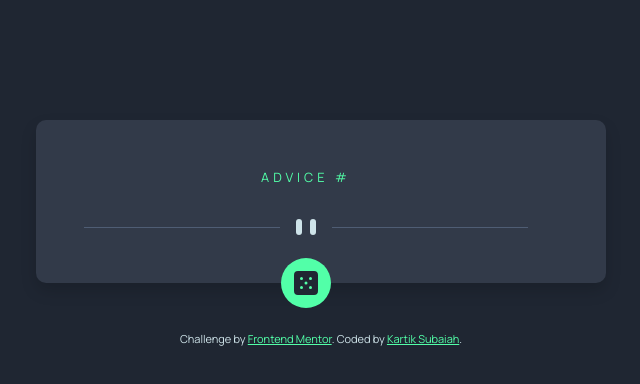
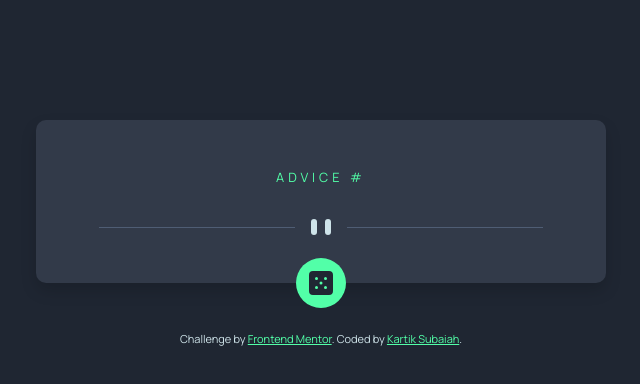
Before and after one commit to kartiksubaiah/Advice-generator-app_Frontendmentor.io, a plain HTML site: page index.html in a window 1280 px wide. Shown: the whole page, without its empty margins (319-959 px from the left). Drawn offline with nearby package versions, Linux system fonts and the light colour scheme.

Commit message:
Update index.html
centered the content

```diff
--- a/index.html
+++ b/index.html
@@ -30,7 +30,7 @@
 
   <div class="container">
     <div class="row justify-content-center">
-      <div class="col-md-6 shadow p-5 mb-5 bg-body rounded">
+      <div class="col-md-6 shadow p-5 mb-5 bg-body rounded justify-content-center">
         <div id="box" class="text-center">
           <p id="advice">ADVICE #<span id="advice-no"></span></p>
           <p id="advice-text"></p>
```
